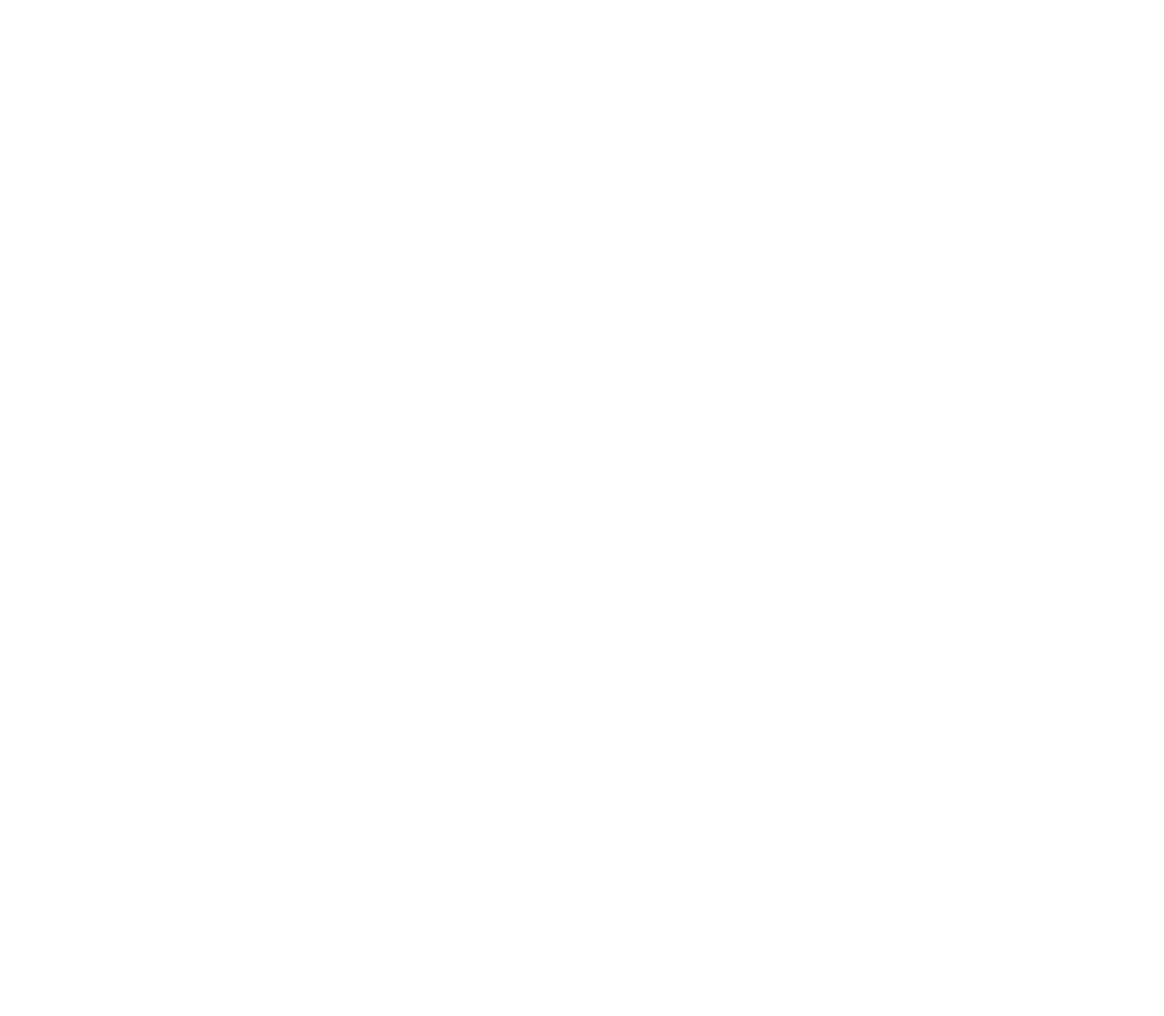
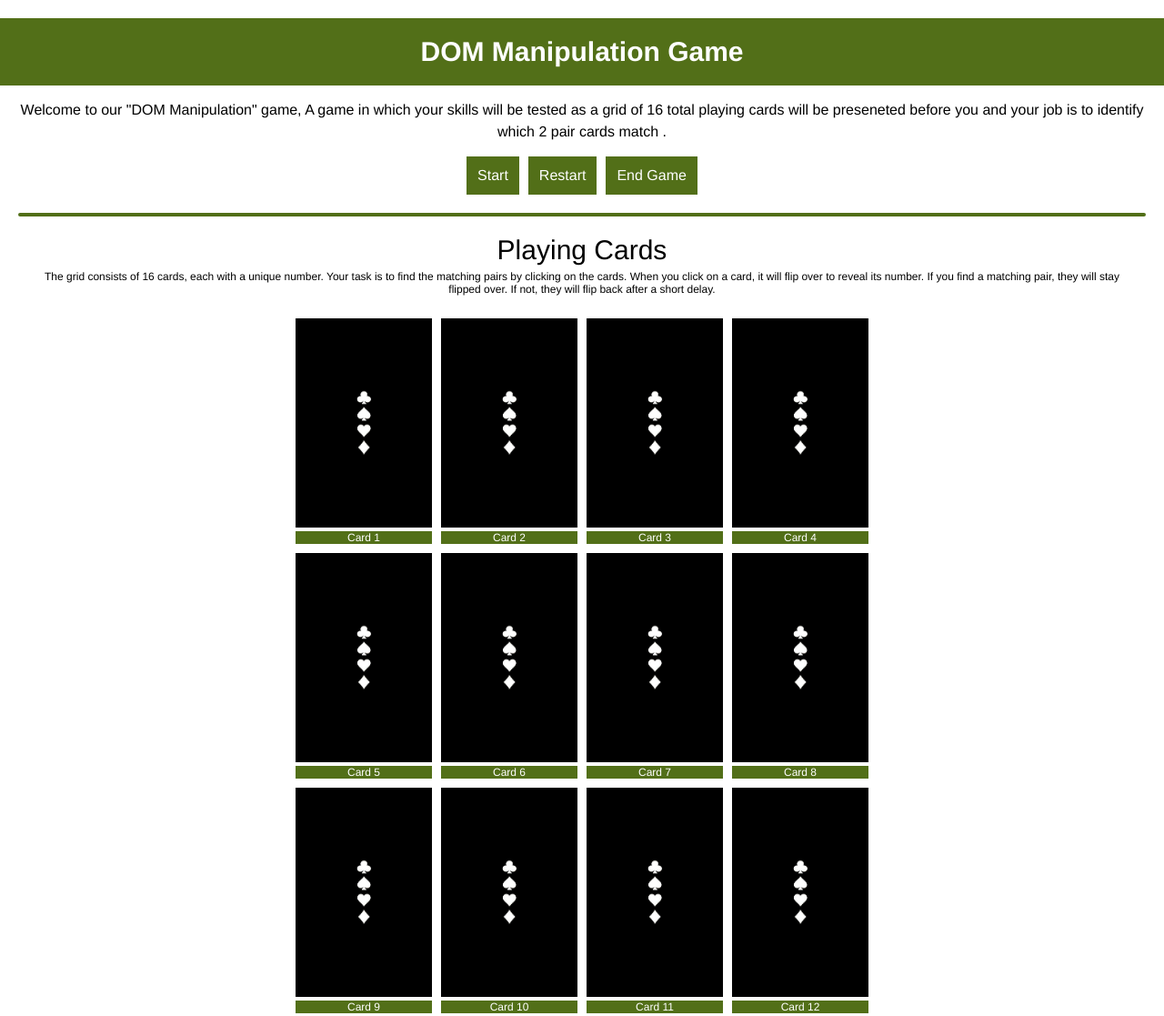
Before and after one commit to cyerMadzi/Assignment2, a plain HTML site: page index.html in a window 1280 px wide. Shown: the top 1117 px of the page at 91% size. Before the commit the page ends 800 px from the top, so only its background shows below. Drawn offline with Linux system fonts and the light colour scheme.

Commit message:
UI Design Done

```diff
--- a/index.html
+++ b/index.html
@@ -4,7 +4,48 @@
     <meta charset="UTF-8">
     <meta name="viewport" content="width=device-width, initial-scale=1.0">
     <title>Assignment2</title>
+    <link rel="stylesheet" href="style.css">
+    <link  rel="icon" href="Images/game-controller.png" type="image/x-icon">
 </head>
+
+<!-- Introduction to DOM Manipulation Game -->
+<p class = "title">DOM Manipulation Game</p>
+<p class = "description">Welcome to our "DOM Manipulation" game, A game in which your skills will be tested as a grid of 16 total playing cards will be preseneted before you and your job is to identify which 2 pair cards match .</p>
+
+<div class ="ActionButtons">
+    <button class ="Start">Start</button>
+    <button class ="Restart">Restart</button>
+    <button class ="EndGame">End Game</button>
+</div>
+
+<div class="divider"></div>
+
+<!--Card Grid-->
+<p class = "cardGrid">Playing Cards</p>
+<p class = "cardGridDescription">The grid consists of 16 cards, each with a unique number. Your task is to find the matching pairs by clicking on the cards. When you click on a card, it will flip over to reveal its number. If you find a matching pair, they will stay flipped over. If not, they will flip back after a short delay.</p>
+<div class="container">
+    <div class ="Card1"><img src="Images/Card1.jpg" alt="Graphic card here" width="150px" height="230px"> <p>Card 1</p></div>
+    <div class ="Card2"><img src="Images/Card1.jpg" alt="Graphic card here" width="150px" height="230px">  <p>Card 2</p></div>
+    <div class ="Card3"><img src="Images/Card1.jpg" alt="Graphic card here" width="150px" height="230px">  <p>Card 3</p></div>
+    <div class ="Card4"><img src="Images/Card1.jpg" alt="Graphic card here" width="150px" height="230px">  <p>Card 4</p></div>
+    <div class ="Card5"><img src="Images/Card1.jpg" alt="Graphic card here" width="150px" height="230px">  <p>Card 5</p></div>
+    <div class ="Card6"><img src="Images/Card1.jpg" alt="Graphic card here" width="150px" height="230px">  <p>Card 6</p></div>
+    <div class ="Card7"><img src="Images/Card1.jpg" alt="Graphic card here" width="150px" height="230px">  <p>Card 7</p></div>
+    <div class ="Card8"><img src="Images/Card1.jpg" alt="Graphic card here" width="150px" height="230px">  <p>Card 8</p></div>
+    <div class ="Card9"><img src="Images/Card1.jpg" alt="Graphic card here" width="150px" height="230px">  <p>Card 9</p></div>
+    <div class ="Card10"><img src="Images/Card1.jpg" alt="Graphic card here" width="150px" height="230px">  <p>Card 10</p></div>
+    <div class ="Card11"><img src="Images/Card1.jpg" alt="Graphic card here" width="150px" height="230px">  <p>Card 11</p></div>
+    <div class ="Card12"><img src="Images/Card1.jpg" alt="Graphic card here" width="150px" height="230px">  <p>Card 12</p></div>
+    <div class ="Card13"><img src="Images/Card1.jpg" alt="Graphic card here" width="150px" height="230px">  <p>Card 13</p></div>
+    <div class ="Card14"><img src="Images/Card1.jpg" alt="Graphic card here" width="150px" height="230px">  <p>Card 14</p></div>
+    <div class ="Card15"><img src="Images/Card1.jpg" alt="Graphic card here" width="150px" height="230px">  <p>Card 15</p></div>
+    <div class ="Card16"><img src="Images/Card1.jpg" alt="Graphic card here" width="150px" height="230px">  <p>Card 16</p></div>
+</div>
+
+<script>
+    src = "script.js"
+</script>
+
 <body>
 
 </body>
--- a/style.css
+++ b/style.css
@@ -0,0 +1,88 @@
+*{
+    padding: 0px;
+    margin: 0px;
+    font-family: Helvetica, sans-serif;
+ }
+
+.title{
+    text-align: center;
+    font-size: 30px;
+    color: #000000;
+    margin-top: 20px;
+    font-family:Helvetica, sans-serif;
+    font-weight: bold;
+    background-color: #526f18;
+    padding: 20px;
+    color: white;
+}
+
+.description{
+    margin: 15px 20px;
+    text-align: center;
+    font-family:Helvetica, sans-serif;
+    font-size:16px;
+    line-height: 1.5;
+}
+
+.ActionButtons{
+    font-family: HELVETICA, sans-serif;
+    display: flex;
+    gap: 10px;
+    border-radius: 5px;
+    justify-content: center;
+}
+
+.Start, .Restart, .EndGame{
+    padding: 12px;
+    background-color: #526f18;
+    color: white;
+    font-size: 16px;
+    border: none;
+}
+
+.Start:hover, .Restart:hover, .EndGame:hover{
+    background-color: #80b534;
+    cursor: pointer;
+}
+
+.divider{
+    background-color: #526f18;
+    padding: 2px;
+    margin:20px 20px;
+    border-radius: 5px;
+}
+
+.cardGrid{
+    margin-top: 20px;
+    margin-bottom: 10px;
+    text-align: Center;
+    font-size:30px;
+
+}
+
+.cardGridDescription{
+    margin: -5px 30px;
+    text-align: center;
+    font-size: 12px;
+}
+
+.container{
+    margin: 30px 20px;
+    display:grid;
+    grid-template-columns: repeat(4, 150px);
+    justify-content: center;
+    gap: 10px;
+}
+
+.container p{
+    font-size: 12px;
+    text-align: center;
+    background-color: #526f18;
+    color:white;
+}
+
+.container div:hover{
+    background-color: #80b534;
+    cursor: pointer;
+    padding:5px;
+}
```
Also changed, not shown: Images/Card1.jpg (added), Images/game-controller.png (added).
